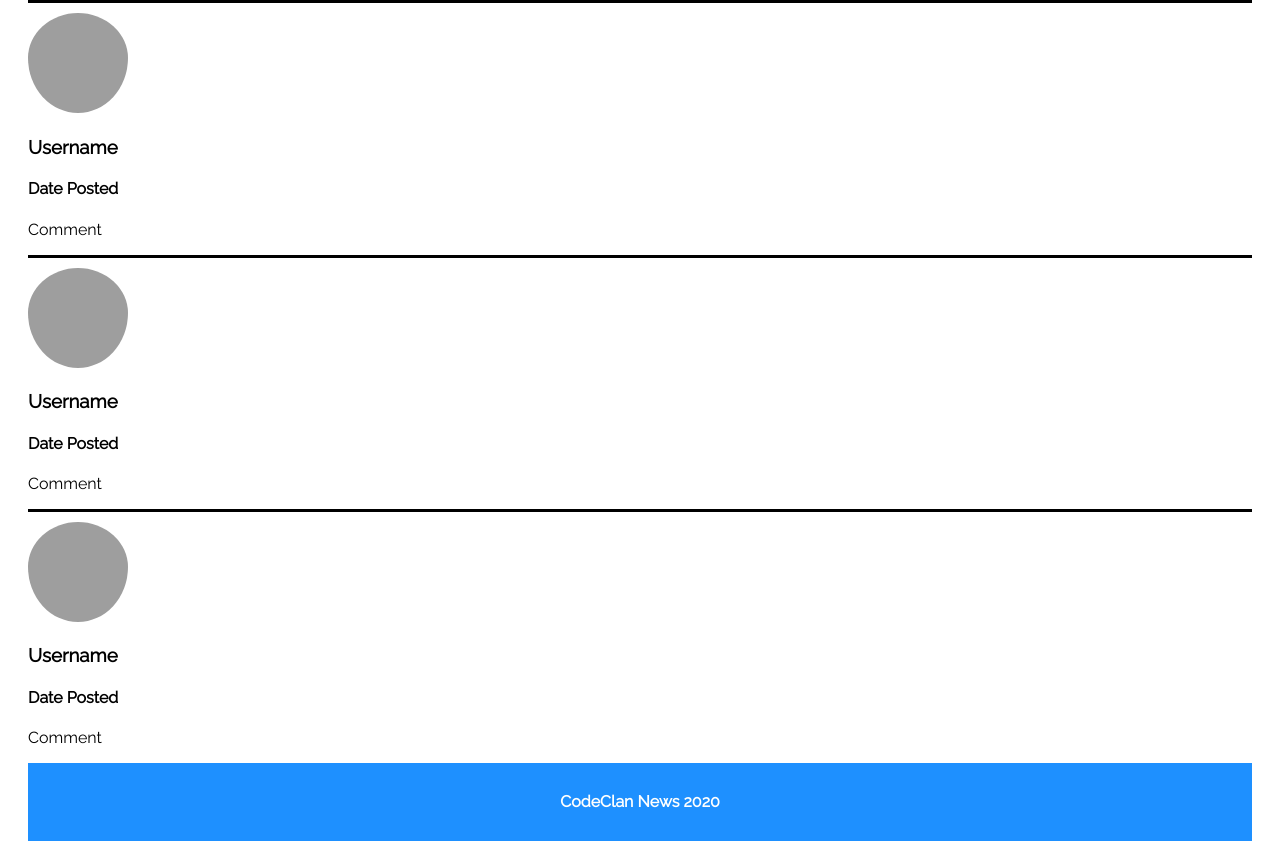
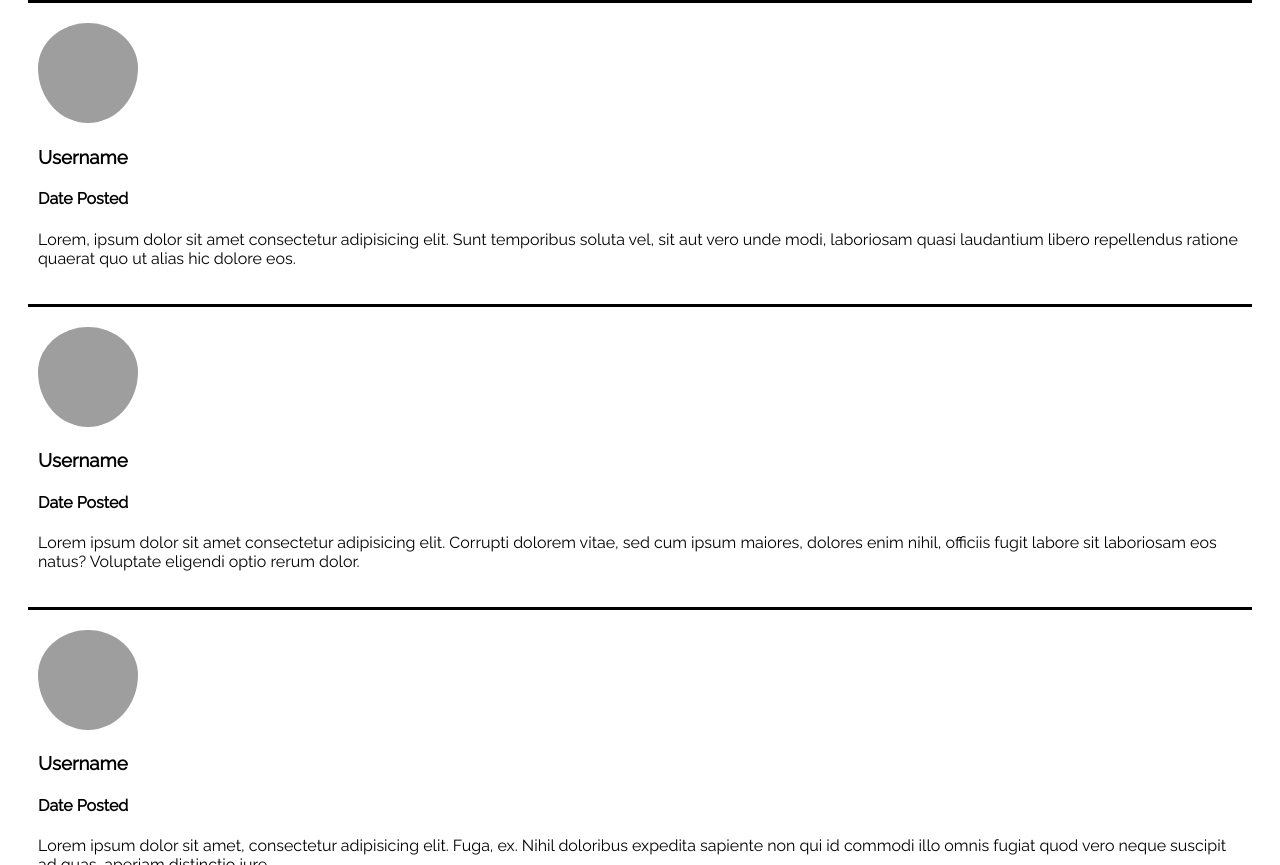
Before and after one commit to ethanBaird/html_css_lab, a plain HTML site: page index.html in a window 1280 px wide. Shown: the part 1935-2800 px from the top of the page. Drawn offline with Linux system fonts and the light colour scheme; grey boxes are pictures that could not be loaded.

Commit message:
finishing touches before submission

```diff
--- a/index.html
+++ b/index.html
@@ -102,19 +102,19 @@
         <img src="https://picsum.photos/200" alt="user_image_1">
         <h3>Username</h3>
         <h4>Date Posted</h4>
-        <p> Comment </p>
+        <p>Lorem, ipsum dolor sit amet consectetur adipisicing elit. Sunt temporibus soluta vel, sit aut vero unde modi, laboriosam quasi laudantium libero repellendus ratione quaerat quo ut alias hic dolore eos.</p>
     </section>
     <section class="user_comment">
         <img src="https://picsum.photos/200" alt="user_image_1">
         <h3>Username</h3>
         <h4>Date Posted</h4>
-        <p> Comment </p>
+        <p>Lorem ipsum dolor sit amet consectetur adipisicing elit. Corrupti dolorem vitae, sed cum ipsum maiores, dolores enim nihil, officiis fugit labore sit laboriosam eos natus? Voluptate eligendi optio rerum dolor.</p>
     </section>
     <section class="user_comment">
         <img src="https://picsum.photos/200" alt="user_image_1">
         <h3>Username</h3>
         <h4>Date Posted</h4>
-        <p> Comment </p>
+        <p>Lorem ipsum dolor sit amet, consectetur adipisicing elit. Fuga, ex. Nihil doloribus expedita sapiente non qui id commodi illo omnis fugiat quod vero neque suscipit ad quas, aperiam distinctio iure.</p>
     </section>
     <footer>
         <h4>CodeClan News 2020</h4>
--- a/style.css
+++ b/style.css
@@ -44,7 +44,6 @@ nav li {
 
 .column_1 button {
     display: block;
-    vertical-align: bottom;
     margin: 5px;
     cursor: pointer;
 }
@@ -77,6 +76,7 @@ textarea {
     border-color: black;
     border-style: solid;
     border-width: 3px 0px 0px 0px;
+    padding: 10px ;
 }
 
 .user_comment img {
```
